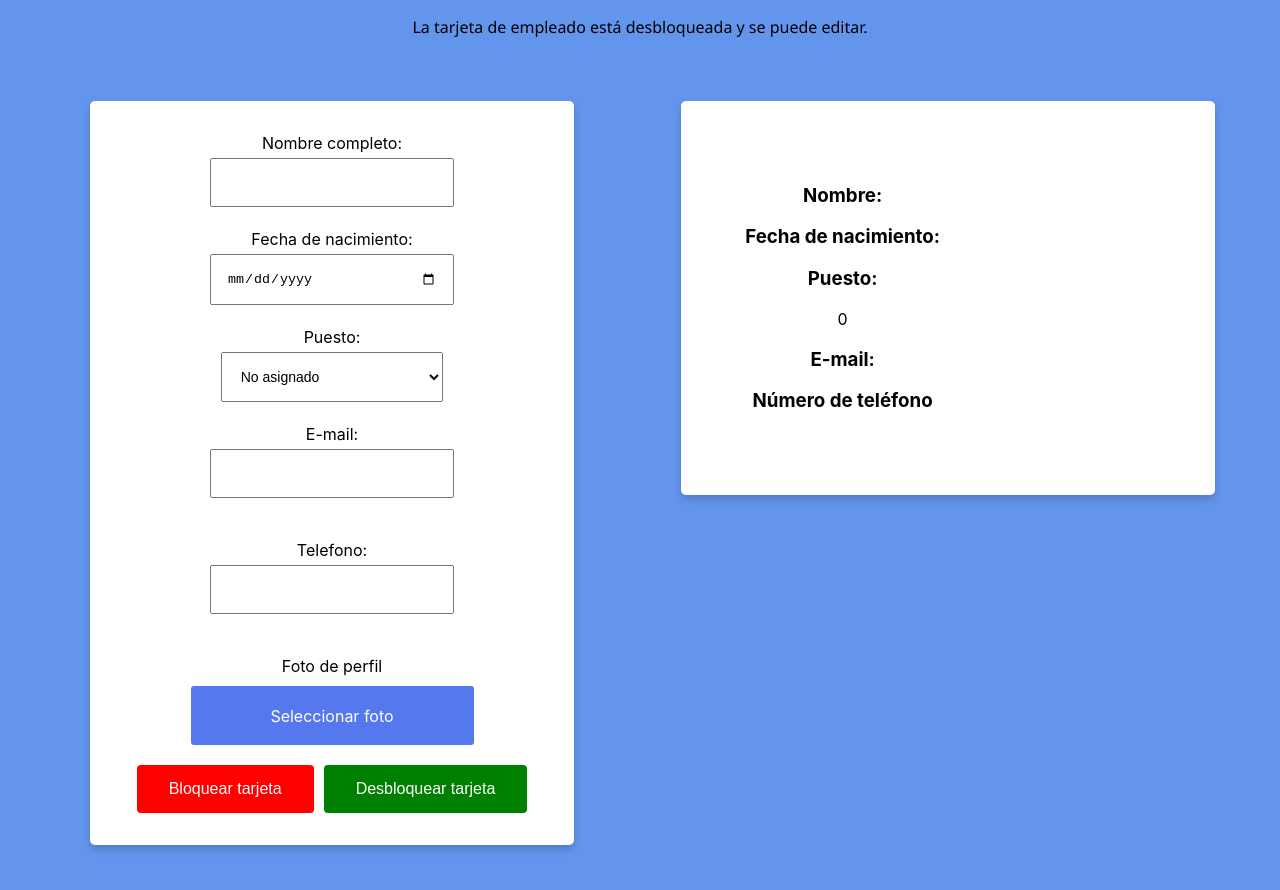
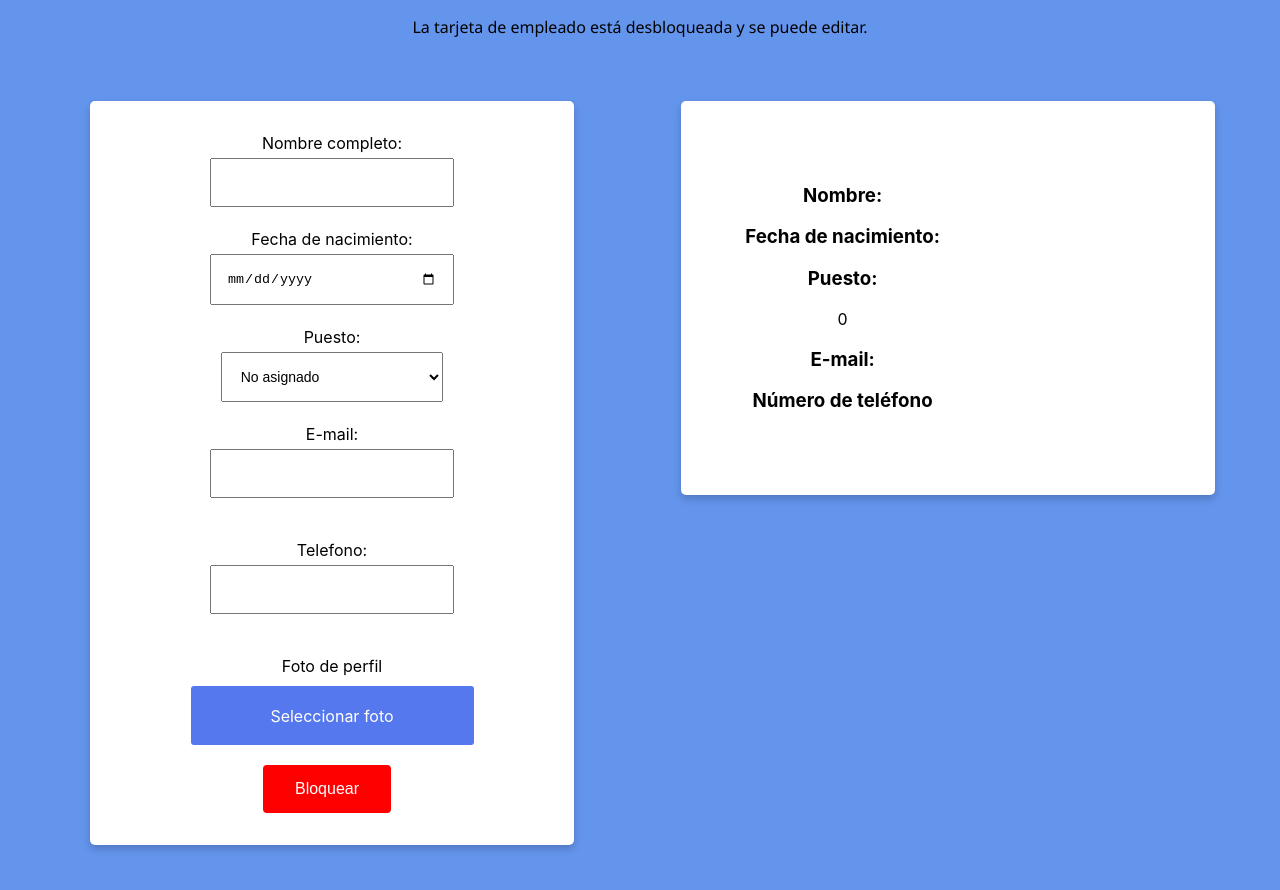
Before and after one commit to Asafcd/proyecto-dos, a React (Create React App) app: page / in a window 1280 px wide. Shown: the top 890 px of the page. Built offline with nearby package versions, Linux system fonts and the light colour scheme.

Commit message:
reducer y locked, listos

```diff
--- a/src/components/Card/EmployeeCard.tsx
+++ b/src/components/Card/EmployeeCard.tsx
@@ -6,15 +6,13 @@ import {Employee,
 } from "../../import/employeeContext.ts";
 
 function EmployeeCard() {
-  const { data, locked} = useContext<EmployeeContextData>(EmployeeContext);
+  const { data, state:{isLocked}} = useContext<EmployeeContextData>(EmployeeContext);
 
   const [employeeInfo, setEmployeeInfo] = useState<Employee>(data)
 
-  const [isLocked, setIsLocked] = useState(locked)
-
 
   const { fullname, dob, position, email, phone, photo } = employeeInfo
-  console.log(locked)
+  console.log(isLocked)
 
   useEffect(() => {
 
@@ -22,7 +20,7 @@ function EmployeeCard() {
       setEmployeeInfo(data)
     }
 
-  },[locked]);
+  },[isLocked, data]);
 
   return (
     <>
--- a/src/components/Form/EmployeeForm.tsx
+++ b/src/components/Form/EmployeeForm.tsx
@@ -2,27 +2,26 @@
 import React, { FormEvent, FormEventHandler, useReducer, useState , useContext} from 'react'
 import useForm from '../../hooks/useForm.ts'
 import { EmployeeContext, employeeInitialState, Employee, EmployeeContextData } from '../../import/employeeContext.ts'
-import { authReducer } from '../../import/useReducer.ts'
+import { authReducer, LockState } from '../../import/useReducer.ts'
 import EmployeeCard from '../Card/EmployeeCard.tsx'
 import PositionMenu from './PositionMenu.tsx'
-import {validate } from '../../import/functions.ts'
 
 function EmployeeForm() {
     const [data, handleChange] = useForm<Employee>(employeeInitialState)
     const {fullname, dob, email, phone, photo, position} = data
 
-    const [returned, dispatch] = useReducer(authReducer, employeeInitialState)
+    const lockedState: LockState = { locked: false };
+    const [state, dispatch] = useReducer(authReducer, lockedState)
 
     const [phoneError, setPhoneError] = useState<string>('')
     const [emailError, setEmailError] = useState<string>('')
     const [isLocked, setIsLocked] = useState<boolean>(false)
 
-    const contextData: EmployeeContextData = { data, handleChange, locked: isLocked }
+    const contextData: EmployeeContextData = { data, handleChange, state}
 
 
-
-
-    const unlock = () =>{
+    const handleSubmit = (e: FormEvent<HTMLFormElement>) => {
+        e.preventDefault();
         let phoneErrorMsg = '';
         let emailErrorMsg = '';
 
@@ -30,53 +29,18 @@ function EmployeeForm() {
         phoneErrorMsg = 'El número de teléfono es obligatorio';
         } else if (!/^\d{10}$/.test(phone)) {
         phoneErrorMsg = 'El número de teléfono no es válido';
-        }else{setIsLocked(false);}
+        }else{ state.isLocked ? setIsLocked(false) : setIsLocked(true);}
+
         setPhoneError(phoneErrorMsg)
+
         if (!email) {
         emailErrorMsg = 'La dirección de correo electrónico es obligatoria';
         } else if (!/^\S+@\S+\.\S+$/.test(email)) {
         emailErrorMsg = 'La dirección de correo electrónico no es válida';
-        }else {setIsLocked(false);}
+        }else {state.isLocked ? setIsLocked(false) : setIsLocked(true);}
 
-        setEmailError(phoneErrorMsg)
-
-     }
-    const lock = () => {
-        let phoneErrorMsg = '';
-        let emailErrorMsg = '';
-
-        if (!phone) {
-        phoneErrorMsg = 'El número de teléfono es obligatorio';
-        } else if (!/^\d{10}$/.test(phone)) {
-        phoneErrorMsg = 'El número de teléfono no es válido';
-        }else{ setIsLocked(true);}
-        setPhoneError(phoneErrorMsg)
-        if (!email) {
-        emailErrorMsg = 'La dirección de correo electrónico es obligatoria';
-        } else if (!/^\S+@\S+\.\S+$/.test(email)) {
-        emailErrorMsg = 'La dirección de correo electrónico no es válida';
-        } else{setIsLocked(true);}
-        setEmailError(phoneErrorMsg)
-
-    }
-
-    const handleSubmit = (e: FormEvent<HTMLFormElement>) => {
-        e.preventDefault();
-
-        /* if (phoneError || emailError || !fullname || !dob || !position ) {
-            setIsLocked(false)
-            alert("Por favor, complete todos los campos obligatorios y corrija cualquier error.");
-            return;
-        } */
-
-        if (!isLocked) {
-            const payload = { ...data, locked: false };
-            dispatch({type: 'unlock', payload})
-        } else {
-            const payload = { ...data, locked: true };
-
-            dispatch({type: 'lock', payload})
-        }
+        setEmailError(emailErrorMsg)
+        dispatch({type: 'toggle_lock'})
     };
 
     const lockMessage = isLocked ? "La tarjeta de empleado se ha generado y ya no puede ser editada." : "La tarjeta de empleado está desbloqueada y se puede editar.";
@@ -167,8 +131,7 @@ function EmployeeForm() {
 
                 <br></br>
                 <br></br>
-                <button className='btnbloquear' onClick={lock}>Bloquear tarjeta</button>
-                <button className='btndesbloq' onClick={unlock}>Desbloquear tarjeta</button>
+                <button className={state.isLocked ? "btndesbloq" : "btnbloquear"} onClick={handleSubmit}>{state.isLocked ? "Desbloquear" : "Bloquear"}</button>
 
             </form>
                 </div>
--- a/src/import/useReducer.ts
+++ b/src/import/useReducer.ts
@@ -1,24 +1,20 @@
 //@ts-nocheck
-import {EmployeeContextData} from './employeeContext.ts'
 
-interface LockState {
+import {Employee} from './employeeContext.ts'
+
+export interface LockState {
     locked: Boolean
 }
 type AuthAction =
-| { type: 'lock', payload: LockState }
-| { type: 'unlock', payload: LockState }
+| { type: 'lock', payload: Employee }
+| { type: 'unlock', payload: Employee }
 
 
-export const authReducer = (state: Employee, action: AuthAction) => {
+export const authReducer = (state: LockState, action: AuthAction) => {
     switch(action.type){
-        case 'lock':
-            const { locked } = action.payload
-            console.log(locked)
-            return locked
-        case 'unlock':
-            const unlock = action.payload
-
-            return unlock.locked
+        case 'toggle_lock':
+            console.log(state)
+            return { ...state, isLocked: !state.isLocked };
 
         default:
             return state;
```
Also changed, not shown: src/components/Reducer/Reducer.tsx (added).
